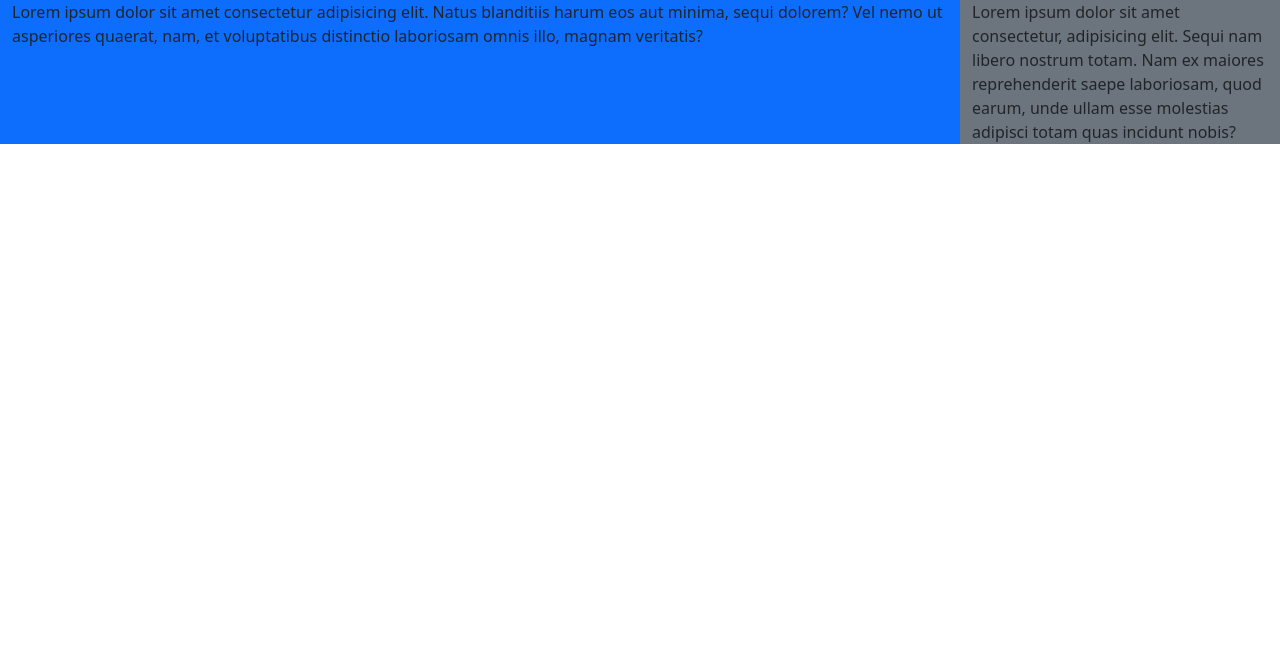
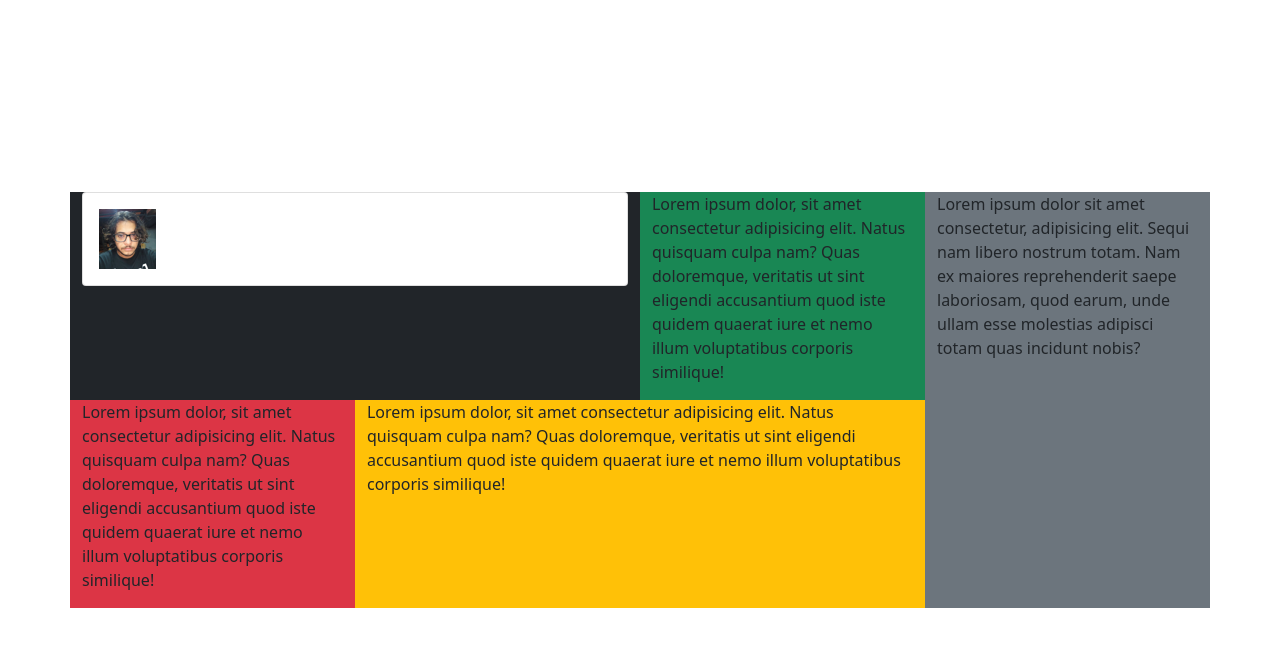
Before and after one commit to Sergiohisto/Proyectocitas, a plain HTML site: page index.html in a window 1280 px wide. Drawn offline with nearby package versions, Linux system fonts and the light colour scheme.

Commit message:
Cambios de bloques y agregado cards

```diff
--- a/index.html
+++ b/index.html
@@ -6,13 +6,45 @@
     <title>Proyecto</title>
 
     <link href="https://cdn.jsdelivr.net/npm/bootstrap@5.1.3/dist/css/bootstrap.min.css" rel="stylesheet" integrity="sha384-1BmE4kWBq78iYhFldvKuhfTAU6auU8tT94WrHftjDbrCEXSU1oBoqyl2QvZ6jIW3" crossorigin="anonymous">
+
+    <style>
+        @media (min-width: 992px) {
+            .alto-100 {
+                height: 100vh;
+            }
+        }
+    </style>
 </head>
 <body>
-    <main class="container-fluid">
+    <main class="container d-flex align-items-center justify-content-center alto-100">
         <div class="row">
             <!-- Columna izquierda-->
-            <div class="col-12 col-lg-9 bg-primary">Lorem ipsum dolor sit amet consectetur adipisicing elit. Natus blanditiis harum eos aut minima, sequi dolorem? Vel nemo ut asperiores quaerat, nam, et voluptatibus distinctio laboriosam omnis illo, magnam veritatis?
+            <div class="col-12 col-lg-9 bg-primary">
+                <div class="row">
+                    <div class="col-12 col-lg-8 bg-dark">
+                        <article class="card">
+                            <div class="card-body">
+                                <div class="d-flex">
+                                    <img src="./IMAGENES/Sergio.png" alt="sergio">
+                                </div>
+
+                            </div>
+
+                        </article>
+                    </div>
+                    <div class="col-12 col-lg-4 bg-success">
+                        <p> Lorem ipsum dolor, sit amet consectetur adipisicing elit. Natus quisquam culpa nam? Quas doloremque, veritatis ut sint eligendi accusantium quod iste quidem quaerat iure et nemo illum voluptatibus corporis similique!</p>
+                    </div>
+                    <div class="col-12 col-lg-4 bg-danger">
+                        <p> Lorem ipsum dolor, sit amet consectetur adipisicing elit. Natus quisquam culpa nam? Quas doloremque, veritatis ut sint eligendi accusantium quod iste quidem quaerat iure et nemo illum voluptatibus corporis similique!</p>
+                    </div>
+                    <div class="col-12 col-lg-8 bg-warning">
+                        <p> Lorem ipsum dolor, sit amet consectetur adipisicing elit. Natus quisquam culpa nam? Quas doloremque, veritatis ut sint eligendi accusantium quod iste quidem quaerat iure et nemo illum voluptatibus corporis similique!</p>
+                    </div>
+                </div>
             </div>
+
+
             <!-- Columna derecha-->
 
             <div class="col-12 col-lg-3 bg-secondary">Lorem ipsum dolor sit amet consectetur, adipisicing elit. Sequi nam libero nostrum totam. Nam ex maiores reprehenderit saepe laboriosam, quod earum, unde ullam esse molestias adipisci totam quas incidunt nobis?
```
Also changed, not shown: IMAGENES/Captura de Pantalla 2022-12-03 a la(s) 1.24.09 p.m..png (added), IMAGENES/Sergio.png (added).
